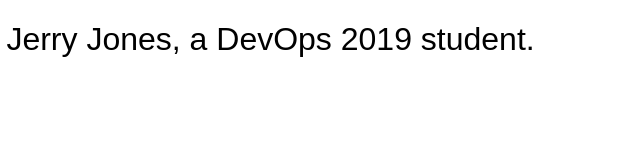
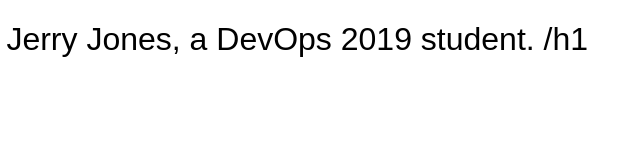
Before and after one commit to j-j-jones/Udacity-DevOps-Capstone, a plain HTML site: page index.html in a window 1280 px wide. Shown: the full height of the page, 378-1018 px from the left. Drawn offline with Linux system fonts and the light colour scheme.

Commit message:
Update index.html

```diff
--- a/index.html
+++ b/index.html
@@ -16,7 +16,7 @@
 
     <h1>
         Hello Udacity, my name is Jerry Jones, a DevOps 2019 student.
-    </h1>
+    /h1
 
 </body>
 </html>
```
